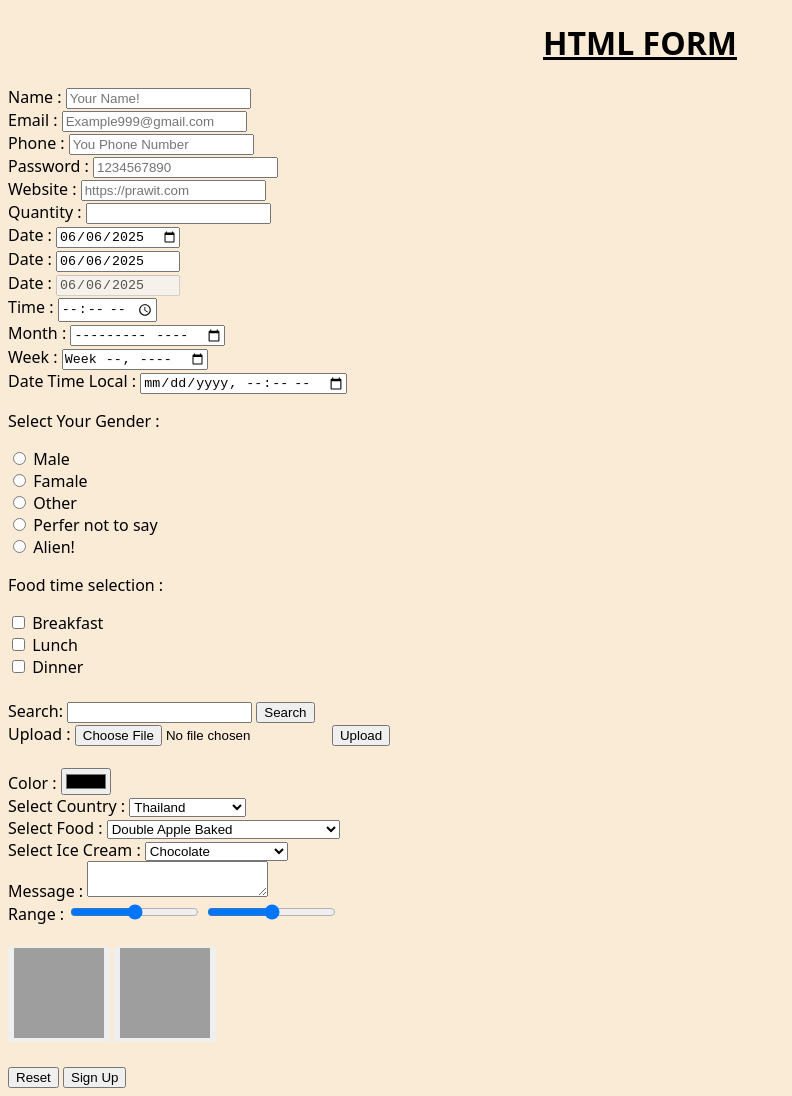
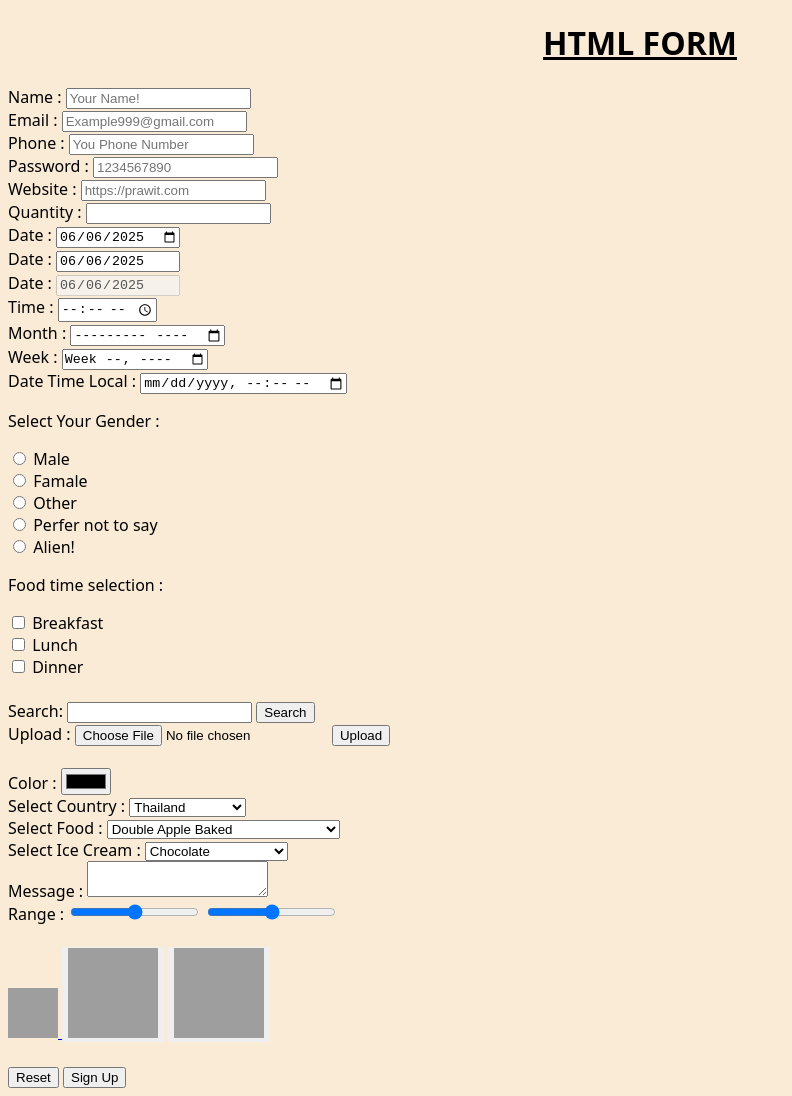
Before and after one commit to Sky0neXsm2005/Surachat1.github.io, a plain HTML site: page งานที่2.html in a window 1280 px wide. Shown: the whole page, without its empty margins (0-792 px from the left). Drawn offline with Linux system fonts and the light colour scheme; grey boxes are pictures that could not be loaded.

Commit message:
Update งานที่2.html

```diff
--- a/งานที่2.html
+++ b/งานที่2.html
@@ -153,6 +153,10 @@
 
         <br><br>
 
+        <a href="index.html">
+      <img src="https://static.thenounproject.com/png/2354761-200.png" width="50px" height="50px"  alt="back-button">
+    </a>
+
         <button type="reset" style="border: 0">
           <img src="https://cdn-icons-png.flaticon.com/512/5632/5632370.png" alt="just-reset-icon" width="90px" height="90px">
         </button>
```
